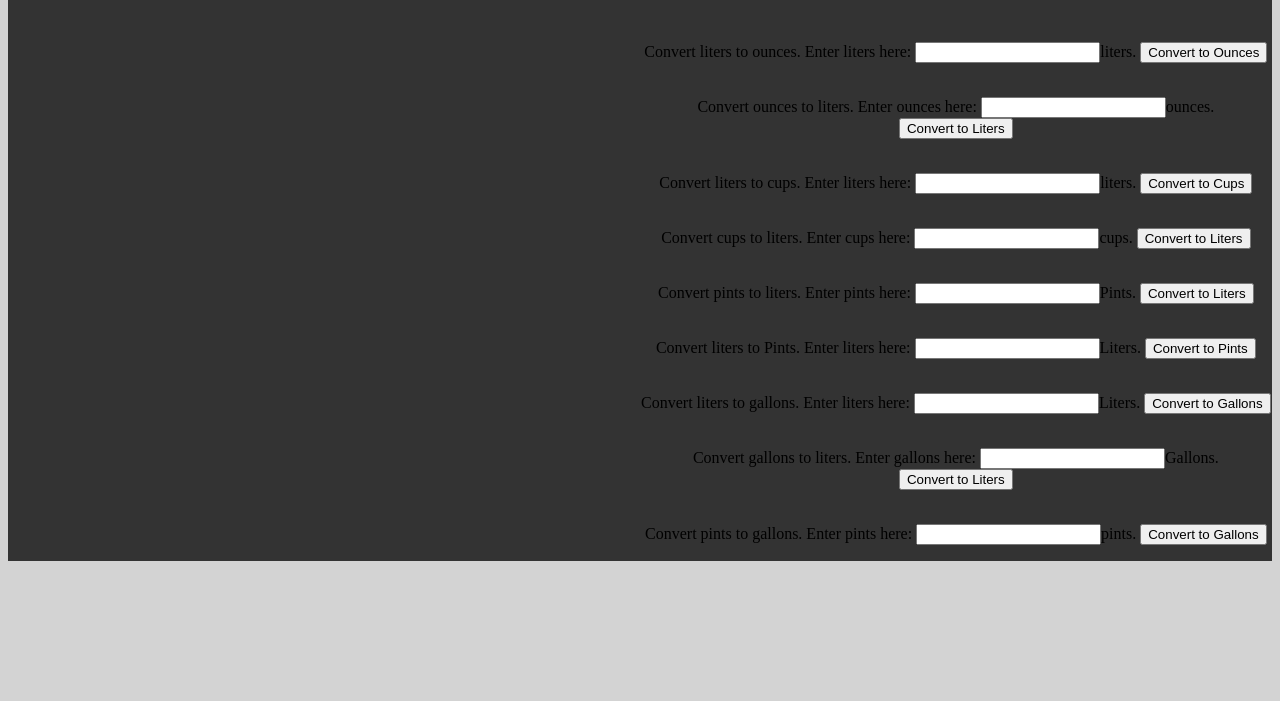
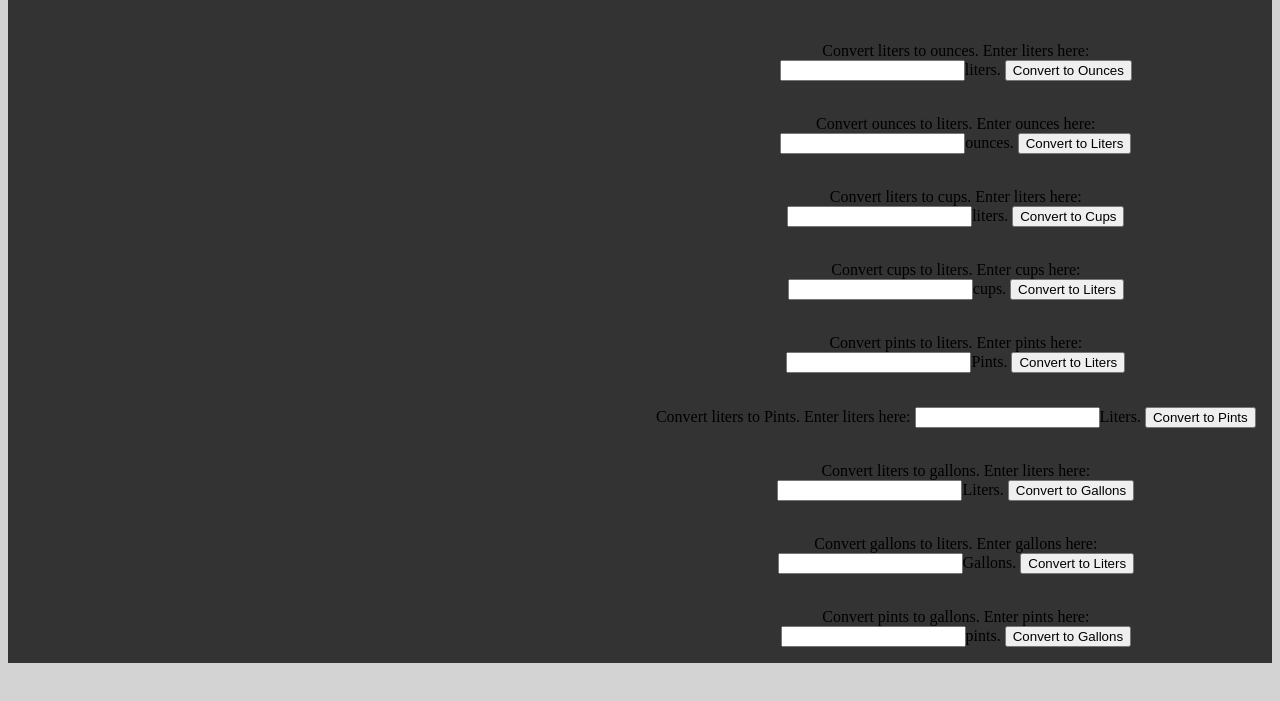
Before and after one commit to Tyrone-Rounds/Tyrone-Rounds.io, a plain HTML site: page Volume_converter.html in a window 1280 px wide. Shown: the part 85-786 px from the top of the page. Drawn offline with Linux system fonts and the light colour scheme.

Commit message:
Update Volume_converter.html

```diff
--- a/Volume_converter.html
+++ b/Volume_converter.html
@@ -20,35 +20,35 @@
 	<input type="button" onClick ="history.go(0)" value="Reload"><br>-->
 
 	<form>
-		Convert liters to ounces. Enter liters here:
+		Convert liters to ounces. Enter liters here:<br>
 		<input type="text" name="Ltr_to_Oz" id="Ltr_to_Oz">liters.
 		<button type="button" onclick="convertLtrToOz()">Convert to Ounces</button>
 	</form>
 	<p id = "LtrToOz_result"></p><br>
 
 	<form>
-		Convert ounces to liters. Enter ounces here:
+		Convert ounces to liters. Enter ounces here:<br>
 		<input type="text" name="Oz_to_Ltr" id="Oz_to_Ltr">ounces.
 		<button type="button" onclick="convertOzToLtr()">Convert to Liters</button>
 	</form>
 	<p id = "ozToLtr_result"></p><br>
 
 	<form>
-		Convert liters to cups. Enter liters here:
+		Convert liters to cups. Enter liters here:<br>
 		<input type="text" name="Ltr_to_cps" id="Ltr_to_cps">liters.
 		<button type="button" onclick="convertLtrTocps()">Convert to Cups</button>
 	</form>
 	<p id = "LtrTocps_result"></p><br>
 
 	<form>
-		Convert cups to liters. Enter cups here:
+		Convert cups to liters. Enter cups here:<br>
 		<input type="text" name="Cps_to_Ltrs" id="Cps_to_Ltrs">cups.
 		<button type="button" onclick="convertCpsToLtr()">Convert to Liters</button>
 	</form>
 	<p id = "CpsToLtr_result"></p><br>
 
 	<form>
-		Convert pints to liters. Enter pints here:
+		Convert pints to liters. Enter pints here:<br>
 		<input type="text" name="Pnts_to_Ltrs" id="Pnts_to_Ltrs">Pints.
 		<button type="button" onclick="convertPntsToLtr()">Convert to Liters</button>
 	</form>
@@ -62,21 +62,21 @@
 	<p id = "LtrPint_result"></p><br>
 
 	<form>
-		Convert liters to gallons. Enter liters here:
+		Convert liters to gallons. Enter liters here:<br>
 		<input type="text" name="Ltrs_to_Galns" id="Ltrs_to_Galns">Liters.
 		<button type="button" onclick="convertLtrsToGallons()">Convert to Gallons</button>
 	</form>
 	<p id = "LtrGalln_result"></p><br>
 
 	<form>
-		Convert gallons to liters. Enter gallons here:
+		Convert gallons to liters. Enter gallons here:<br>
 		<input type="text" name="Galns_to_Ltrs" id="Galns_to_Ltrs">Gallons.
 		<button type="button" onclick="convertGallonsToLtrs()">Convert to Liters</button>
 	</form>
 	<p id = "GalnToLtr_result"></p><br>
 
 	<form>
-		Convert pints to gallons. Enter pints here:
+		Convert pints to gallons. Enter pints here:<br>
 		<input type="text" name="Pints_to_Glns" id="Pints_to_Glns">pints.
 		<button type="button" onclick="convertPintsToGlns()">Convert to Gallons</button>
 	</form>
```
